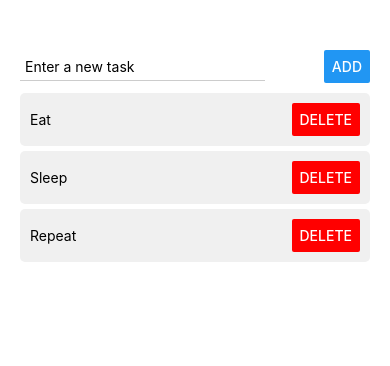
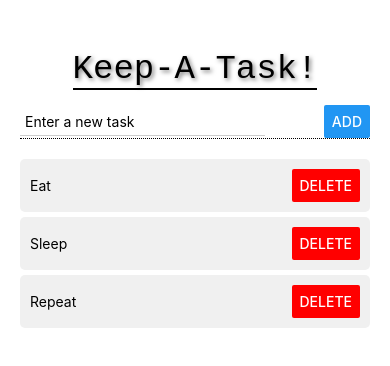
Before and after one commit to linn-vailt/jensen-todo-mobile, a React Native app in the folder jensen-todo/: screen / in a window 390 px wide. Shown: the top 366 px of the page. Built offline with nearby package versions, Linux system fonts and the light colour scheme.

Commit message:
headertext-minor-styling

```diff
--- a/jensen-todo/App.js
+++ b/jensen-todo/App.js
@@ -1,5 +1,5 @@
 import React, { useState } from 'react';
-import { StyleSheet, View, TextInput, Button } from 'react-native';
+import { StyleSheet, Text, View, TextInput, Button } from 'react-native';
 
 import TodoList from './components/TodoList';
 
@@ -25,6 +25,7 @@ const App = () => {
 
   return (
     <View style={styles.container}>
+      <Text style={styles.headerText}>Keep-A-Task!</Text>
       <View style={styles.inputContainer}>
         <TextInput
           style={styles.input}
@@ -34,7 +35,6 @@ const App = () => {
         />
         <Button title="Add" onPress={handleAddTask} />
       </View>
-
       <TodoList tasks={tasks} onDeleteTask={handleDeleteTask} />
     </View>
   );
@@ -47,11 +47,24 @@ const styles = StyleSheet.create({
     paddingTop: 50,
     backgroundColor: '#fff',
   },
+  headerText: {
+    fontFamily: 'monospace',
+    fontSize: 34,
+    alignSelf: 'center',
+    marginBottom: 15,
+    borderBottomWidth: 2,
+    textShadowColor: 'rgba(0, 0, 0, 0.5)',
+    textShadowOffset: { width: 2, height: 2 },
+    textShadowRadius: 4,
+  },
   inputContainer: {
     flexDirection: 'row',
     justifyContent: 'space-between',
     alignItems: 'center',
-    marginBottom: 10,
+    marginBottom: 20,
+    borderBottomWidth: 1,
+    borderBottomColor: 'black',
+    borderStyle: 'dotted',
   },
   input: {
     width: '70%',
--- a/jensen-todo/components/TodoItem.js
+++ b/jensen-todo/components/TodoItem.js
@@ -5,7 +5,7 @@ const TodoItem = ({ task, onDelete }) => {
   return (
     <View style={styles.itemContainer}>
       <Text>{task}</Text>
-      <Button title="Delete" color="red" onPress={onDelete} />
+      <Button title="Delete" color="red" onPress={onDelete}/>
     </View>
   );
 };
```
Also changed, not shown: 1 other file (tests, documents, lock files or other folders).
